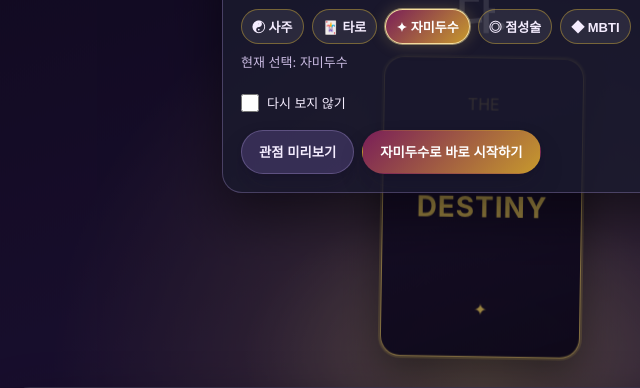
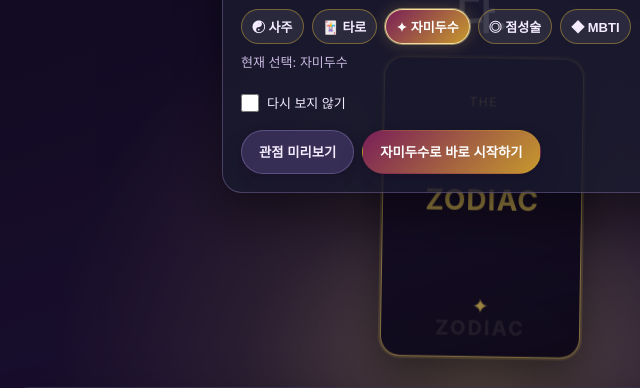
Before and after one commit to handanaru/fate-feeling, a website: page public/index.html in a window 1280 px wide. Shown: the part 342-730 px from the top of the page, 158-798 px from the left. Drawn offline with Linux system fonts and the light colour scheme; a web font is replaced by a local one.

Commit message:
feat: mode-specific destiny card with flip/glow and clearer onboarding feedback

```diff
--- a/fate-feeling/public/css/styles.css
+++ b/fate-feeling/public/css/styles.css
@@ -1417,8 +1417,23 @@ select,
   place-items: center;
   color: #efcb64;
   animation: cardFloat 4s ease-in-out infinite;
-}
-.gold-tarot-card strong { font-size: 28px; letter-spacing: 1px; }
+  position: relative;
+  overflow: hidden;
+}
+.gold-tarot-card .card-mini { font-size: 12px; letter-spacing: 1.5px; z-index: 2; }
+.gold-tarot-card strong { font-size: 28px; letter-spacing: 1px; z-index: 2; }
+.gold-tarot-card .card-icon { z-index: 2; font-size: 20px; }
+.gold-tarot-card .card-bgword {
+  position: absolute;
+  inset: auto 10px 12px 10px;
+  font-size: 20px;
+  letter-spacing: 2px;
+  opacity: .11;
+  color: #fff3cc;
+  font-weight: 800;
+}
+.gold-tarot-card.is-flipping { animation: cardFlipSwap .56s ease, cardFloat 4s ease-in-out infinite; }
+.gold-tarot-card.mode-glow { box-shadow: 0 0 0 2px rgba(239,203,100,.24), 0 18px 40px rgba(0,0,0,.45), 0 0 26px rgba(239,203,100,.38); }
 .impact-form { z-index: 1; width: min(540px, 92%); display: grid; gap: 10px; }
 .impact-form label { color: rgba(255,255,255,.9); font-weight: 600; }
 .impact-form input { background: rgba(14,8,24,.55); color: #fff; }
@@ -1571,6 +1586,11 @@ button.scan-icon:hover {
   0%,100% { transform: translateY(0) rotate(-1deg); }
   50% { transform: translateY(-10px) rotate(1deg); }
 }
+@keyframes cardFlipSwap {
+  0% { transform: rotateY(0deg); }
+  50% { transform: rotateY(90deg); }
+  100% { transform: rotateY(0deg); }
+}
 @keyframes rippleOut { to { transform: scale(40); opacity: 0; } }
 @keyframes scanPulse {
   0% { transform: scale(1); }
--- a/public/css/styles.css
+++ b/public/css/styles.css
@@ -1417,8 +1417,23 @@ select,
   place-items: center;
   color: #efcb64;
   animation: cardFloat 4s ease-in-out infinite;
-}
-.gold-tarot-card strong { font-size: 28px; letter-spacing: 1px; }
+  position: relative;
+  overflow: hidden;
+}
+.gold-tarot-card .card-mini { font-size: 12px; letter-spacing: 1.5px; z-index: 2; }
+.gold-tarot-card strong { font-size: 28px; letter-spacing: 1px; z-index: 2; }
+.gold-tarot-card .card-icon { z-index: 2; font-size: 20px; }
+.gold-tarot-card .card-bgword {
+  position: absolute;
+  inset: auto 10px 12px 10px;
+  font-size: 20px;
+  letter-spacing: 2px;
+  opacity: .11;
+  color: #fff3cc;
+  font-weight: 800;
+}
+.gold-tarot-card.is-flipping { animation: cardFlipSwap .56s ease, cardFloat 4s ease-in-out infinite; }
+.gold-tarot-card.mode-glow { box-shadow: 0 0 0 2px rgba(239,203,100,.24), 0 18px 40px rgba(0,0,0,.45), 0 0 26px rgba(239,203,100,.38); }
 .impact-form { z-index: 1; width: min(540px, 92%); display: grid; gap: 10px; }
 .impact-form label { color: rgba(255,255,255,.9); font-weight: 600; }
 .impact-form input { background: rgba(14,8,24,.55); color: #fff; }
@@ -1571,6 +1586,11 @@ button.scan-icon:hover {
   0%,100% { transform: translateY(0) rotate(-1deg); }
   50% { transform: translateY(-10px) rotate(1deg); }
 }
+@keyframes cardFlipSwap {
+  0% { transform: rotateY(0deg); }
+  50% { transform: rotateY(90deg); }
+  100% { transform: rotateY(0deg); }
+}
 @keyframes rippleOut { to { transform: scale(40); opacity: 0; } }
 @keyframes scanPulse {
   0% { transform: scale(1); }
--- a/public/index.html
+++ b/public/index.html
@@ -4,7 +4,7 @@
   <meta charset="UTF-8" />
   <meta name="viewport" content="width=device-width, initial-scale=1.0" />
   <title>The First Impact | Fate & Feeling</title>
-  <link rel="stylesheet" href="/css/styles.css?v=onboard4" />
+  <link rel="stylesheet" href="/css/styles.css?v=onboard5" />
 </head>
 <body>
   <div class="container first-impact-page">
@@ -22,10 +22,11 @@
       <p class="impact-copy">어긋난 인연에도 다시 만날 '때'는 있습니다.</p>
 
       <div class="impact-object" aria-hidden="true">
-        <div class="gold-tarot-card">
-          <span>THE</span>
-          <strong>DESTINY</strong>
-          <span>✦</span>
+        <div class="gold-tarot-card" id="modeCard">
+          <span class="card-mini" id="modeCardTop">THE</span>
+          <strong id="modeCardTitle">ZODIAC</strong>
+          <span class="card-icon" id="modeCardIcon">✦</span>
+          <span class="card-bgword" id="modeCardBg">ZODIAC</span>
         </div>
       </div>
 
@@ -94,6 +95,6 @@
   </div>
 
   <script src="/js/common.js?v=navclean1"></script>
-  <script src="/js/index.js?v=modeflow5"></script>
+  <script src="/js/index.js?v=modeflow6"></script>
 </body>
 </html>
--- a/public/js/index.js
+++ b/public/js/index.js
@@ -7,6 +7,10 @@ const onboardingPreviewBtn = document.getElementById('onboardingPreviewBtn');
 const analysisModeSelect = document.getElementById('analysisMode');
 const onboardingModeButtons = [...document.querySelectorAll('#onboardingModeButtons [data-mode]')];
 const onboardingModeStatus = document.getElementById('onboardingModeStatus');
+const modeCard = document.getElementById('modeCard');
+const modeCardTitle = document.getElementById('modeCardTitle');
+const modeCardIcon = document.getElementById('modeCardIcon');
+const modeCardBg = document.getElementById('modeCardBg');
 
 function saveIntake(name, birth, birthTime, birthPlace, concern, mode) {
   const prev = JSON.parse(localStorage.getItem('ff-intake') || '{}');
@@ -105,6 +109,14 @@ function openOnboardingIfNeeded() {
   setTimeout(() => { firstVisitModal.hidden = false; }, 320);
 }
 
+const modeCardMeta = {
+  saju: { title: 'FLOW', icon: '☯' },
+  tarot: { title: 'DESTINY', icon: '✶' },
+  ziwei: { title: 'ZODIAC', icon: '✦' },
+  astro: { title: 'UNIVERSE', icon: '🪐' },
+  mbti: { title: 'TYPE', icon: '◆' }
+};
+
 function modeLabel(mode) {
   return ({ saju: '사주', tarot: '타로', ziwei: '자미두수', astro: '점성술', mbti: 'MBTI' }[mode] || '자미두수');
 }
@@ -116,6 +128,20 @@ function syncModeUI(mode) {
   const label = modeLabel(mode);
   if (onboardingModeStatus) onboardingModeStatus.textContent = `현재 선택: ${label}`;
   if (onboardingStartBtn) onboardingStartBtn.textContent = `${label}로 바로 시작하기`;
+
+  const card = modeCardMeta[mode] || modeCardMeta.ziwei;
+  if (modeCardTitle) modeCardTitle.textContent = card.title;
+  if (modeCardIcon) modeCardIcon.textContent = card.icon;
+  if (modeCardBg) modeCardBg.textContent = card.title;
+  if (modeCard) {
+    modeCard.classList.remove('is-flipping', 'mode-glow');
+    requestAnimationFrame(() => {
+      modeCard.classList.add('is-flipping');
+      modeCard.classList.add('mode-glow');
+      setTimeout(() => modeCard.classList.remove('is-flipping'), 560);
+      setTimeout(() => modeCard.classList.remove('mode-glow'), 700);
+    });
+  }
 }
 
 onboardingModeButtons.forEach((btn) => {
```
Also changed, not shown: fate-feeling/public/index.html (+7 -6 lines), fate-feeling/public/js/index.js (+26 -0 lines).
